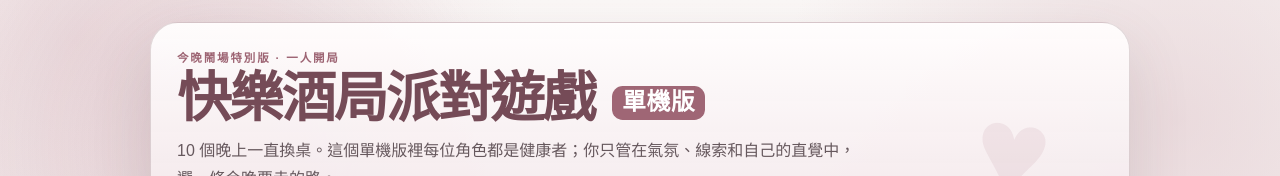
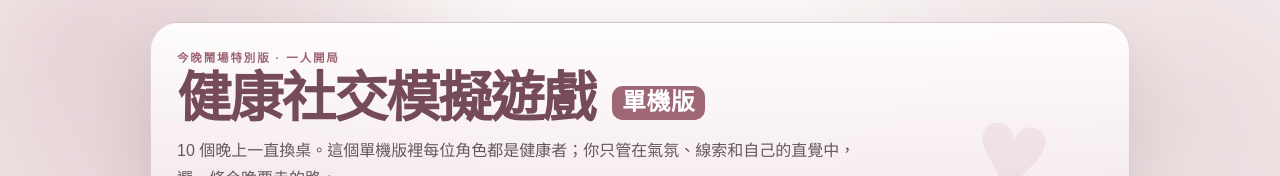
Before and after one commit to VictoriaC1122/happy-party-game-solo, a plain HTML site: page index.html in a window 1280 px wide. Shown: the top 176 px of the page. Drawn offline with Linux system fonts and the light colour scheme.

Commit message:
Rename solo game to health social simulator

```diff
--- a/index.html
+++ b/index.html
@@ -2,14 +2,14 @@
 <html lang="zh-Hant">
 <head>
   <meta charset="utf-8"><meta name="viewport" content="width=device-width,initial-scale=1,viewport-fit=cover">
-  <meta name="theme-color" content="#f3e9eb"><meta name="description" content="快樂酒局派對遊戲：一個人也能玩的單機版。">
-  <title>快樂酒局派對遊戲｜單機版</title>
+  <meta name="theme-color" content="#f3e9eb"><meta name="description" content="健康社交模擬遊戲：一個人也能玩的單機版。">
+  <title>健康社交模擬遊戲｜單機版</title>
   <link rel="stylesheet" href="./styles.css?v=solo-party-1"><style>.solo-title{display:inline-block;margin-left:.18em;padding:.18em .42em .25em;border-radius:.45em;background:#9f6675;color:#fff;font-size:.44em;letter-spacing:.02em;vertical-align:middle;white-space:nowrap}.solo-setup{display:grid;grid-template-columns:1fr 1fr;gap:12px;margin:18px 0}.solo-setup label{display:grid;gap:7px;color:#66585d;font-size:.82rem;font-weight:800}.solo-setup select{width:100%;padding:12px;border:1px solid rgba(116,82,92,.22);border-radius:12px;background:#fff;color:#4e4145;font:inherit}.partner-avatar{overflow:hidden}.partner-avatar img{width:100%;height:100%;object-fit:cover;object-position:center}.replay-avatar{width:42px;height:42px;object-fit:cover;border-radius:12px;background:#f0dfe5}@media(max-width:520px){.solo-setup{grid-template-columns:1fr}}</style><script defer src="./data.js?v=gender1"></script><script defer src="./app.js?v=gender1"></script>
 </head>
 <body>
   <div class="backdrop"></div><div class="noise"></div>
   <main class="app-shell">
-    <header class="hero-card"><div><p class="eyebrow">今晚鬧場特別版 · 一人開局</p><h1>快樂酒局派對遊戲 <span class="solo-title">單機版</span></h1><p class="hero-copy">10 個晚上一直換桌。這個單機版裡每位角色都是健康者；你只管在氣氛、線索和自己的直覺中，選一條今晚要走的路。</p></div><div class="hero-meta"><span class="meta-pill">單機版</span><span class="meta-pill">全員健康</span><span class="meta-pill">10 Round</span></div></header>
+    <header class="hero-card"><div><p class="eyebrow">今晚鬧場特別版 · 一人開局</p><h1>健康社交模擬遊戲 <span class="solo-title">單機版</span></h1><p class="hero-copy">10 個晚上一直換桌。這個單機版裡每位角色都是健康者；你只管在氣氛、線索和自己的直覺中，選一條今晚要走的路。</p></div><div class="hero-meta"><span class="meta-pill">單機版</span><span class="meta-pill">全員健康</span><span class="meta-pill">10 Round</span></div></header>
 
     <section id="intro-screen" class="panel screen active"><div class="panel-head"><div><p class="eyebrow">進場前的小抄</p><h2>今晚會亂，規則看懂就好</h2></div></div><div class="stack"><article class="notice-card"><h3>這是遊戲，不是約會現場</h3><p>成年人上桌比較剛好。裡面的角色與互動全是虛構劇情，笑歸笑，別把遊戲按鈕當成現實操作手冊。</p></article><div class="education-grid"><article class="notice-card"><h3>這桌全員健康</h3><p>單機版沒有帶原者設定；每位你遇見的角色都是健康者。</p></article><article class="notice-card"><h3>現實沒有外掛</h3><p>保護措施能降風險，不是無敵星星；有在玩就定期驗。</p></article><article class="notice-card"><h3>單機怎麼玩</h3><p>每晚隨機遇見一位對象。先聊天、偷測，再決定互動、換人或去醫院。</p></article></div><article class="notice-card education-callout"><h3>心裡毛毛的？現實沒有翻牌動畫</h3><p>真的擔心就找醫療院所或檢測資源，別把自己嚇成連續劇。</p></article></div><div class="solo-setup"><label><span>你的性別</span><select id="player-gender"><option value="female">女</option><option value="male">男</option></select></label><label><span>今晚想遇到</span><select id="partner-gender"><option value="male">男</option><option value="female">女</option></select></label></div><label class="consent-box"><input id="consent-checkbox" type="checkbox"><span>我知道這是虛構派對遊戲；現實互動要本人同意，也要做好保護。</span></label><div class="actions-row"><button id="start-btn" class="primary-btn" disabled>一個人也能開喝</button></div></section>
 
```
